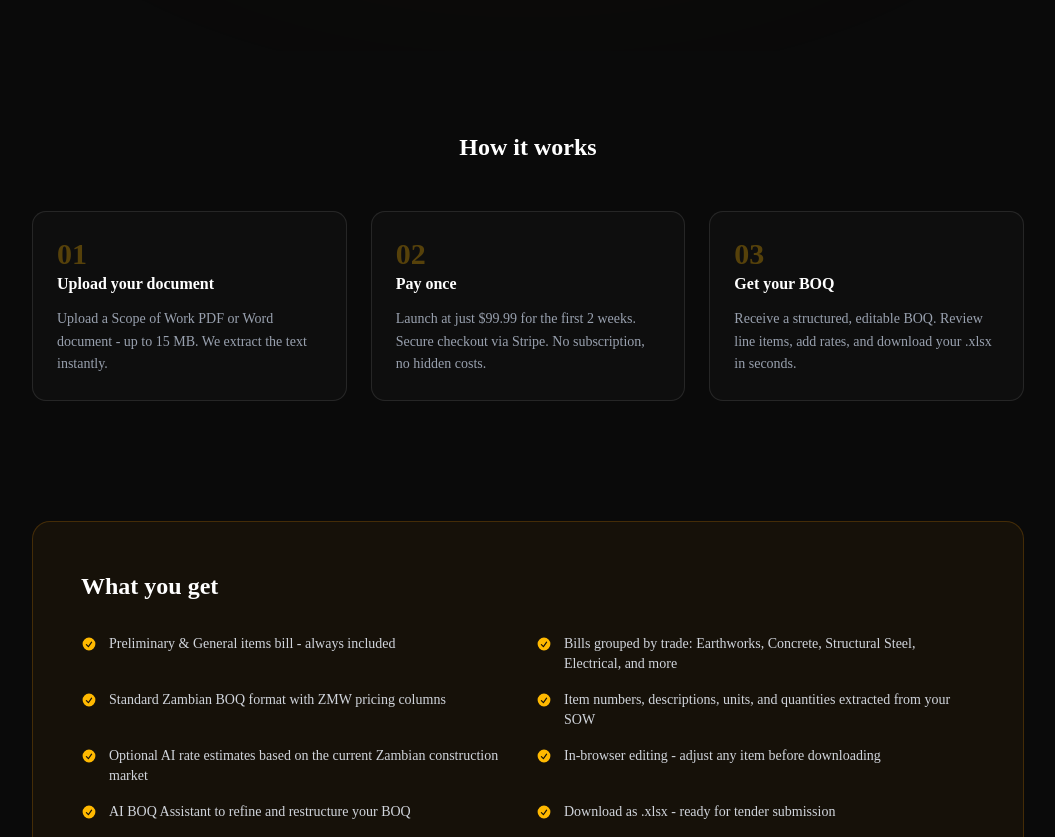
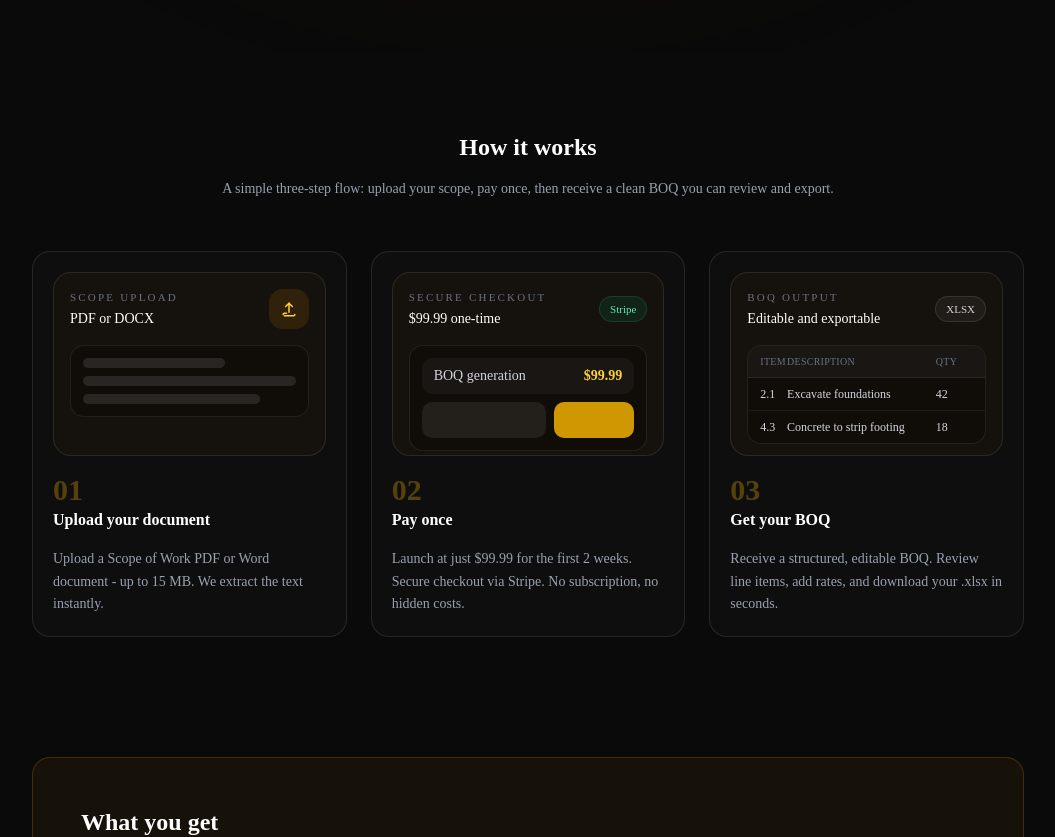
Before and after one commit to dev-thandabantu/boq-generator, a Next.js app: page / in a window 1280 px wide. Shown: the part 740-1577 px from the top of the page, without its empty margins (112-1167 px from the left). Built offline with nearby package versions, Linux system fonts and the light colour scheme; no server answers.

Commit message:
Add step-by-step guide to LandingPage with enhanced visuals and descriptions

```diff
--- a/app/page.tsx
+++ b/app/page.tsx
@@ -1,6 +1,126 @@
 import BrandLogo from "@/components/BrandLogo";
 import Footer from "@/components/Footer";
 import { DEFAULT_PRICE_LABEL } from "@/lib/pricing";
+
+type StepCard = {
+  step: string;
+  title: string;
+  desc: string;
+  visual: "upload" | "checkout" | "boq";
+  href: string;
+};
+
+const howItWorksSteps: StepCard[] = [
+  {
+    step: "01",
+    title: "Upload your document",
+    desc: "Upload a Scope of Work PDF or Word document - up to 15 MB. We extract the text instantly.",
+    visual: "upload",
+    href: "/upload",
+  },
+  {
+    step: "02",
+    title: "Pay once",
+    desc: `Launch at just ${DEFAULT_PRICE_LABEL} for the first 2 weeks. Secure checkout via Stripe. No subscription, no hidden costs.`,
+    visual: "checkout",
+    href: "/upload",
+  },
+  {
+    step: "03",
+    title: "Get your BOQ",
+    desc: "Receive a structured, editable BOQ. Review line items, add rates, and download your .xlsx in seconds.",
+    visual: "boq",
+    href: "/dashboard",
+  },
+];
+
+function StepVisual({ visual, href }: { visual: StepCard["visual"]; href: string }) {
+  const cardClassName =
+    "block h-[184px] rounded-2xl border border-white/10 bg-[#15110c] p-4 transition-all hover:-translate-y-0.5 hover:border-amber-400/30 hover:bg-[#18120d]";
+
+  if (visual === "upload") {
+    return (
+      <a href={href} className={cardClassName}>
+        <div className="flex items-center justify-between">
+          <div>
+            <p className="text-[11px] uppercase tracking-[0.2em] text-gray-500">Scope Upload</p>
+            <p className="mt-1 text-sm font-medium text-white">PDF or DOCX</p>
+          </div>
+          <div className="flex h-10 w-10 items-center justify-center rounded-xl bg-amber-500/12 text-amber-300">
+            <svg className="h-5 w-5" viewBox="0 0 24 24" fill="none" stroke="currentColor" strokeWidth="1.8">
+              <path d="M12 16V5" strokeLinecap="round" />
+              <path d="M8 9l4-4 4 4" strokeLinecap="round" strokeLinejoin="round" />
+              <path d="M5 18.5A1.5 1.5 0 016.5 17H9" strokeLinecap="round" />
+              <path d="M19 18.5A1.5 1.5 0 0117.5 20H6.5" strokeLinecap="round" />
+            </svg>
+          </div>
+        </div>
+        <div className="mt-4 space-y-2 rounded-xl border border-white/8 bg-black/20 p-3">
+          <div className="h-2.5 w-2/3 rounded-full bg-white/10" />
+          <div className="h-2.5 w-full rounded-full bg-white/10" />
+          <div className="h-2.5 w-5/6 rounded-full bg-white/10" />
+        </div>
+      </a>
+    );
+  }
+
+  if (visual === "checkout") {
+    return (
+      <a href={href} className={cardClassName}>
+        <div className="flex items-center justify-between">
+          <div>
+            <p className="text-[11px] uppercase tracking-[0.2em] text-gray-500">Secure Checkout</p>
+            <p className="mt-1 text-sm font-medium text-white">{DEFAULT_PRICE_LABEL} one-time</p>
+          </div>
+          <div className="rounded-full border border-emerald-500/20 bg-emerald-500/10 px-2.5 py-1 text-[11px] text-emerald-300">
+            Stripe
+          </div>
+        </div>
+        <div className="mt-4 rounded-xl border border-white/8 bg-black/20 p-3">
+          <div className="flex items-center justify-between rounded-lg bg-white/[0.04] px-3 py-2 text-sm">
+            <span className="text-gray-300">BOQ generation</span>
+            <span className="font-semibold text-amber-300">{DEFAULT_PRICE_LABEL}</span>
+          </div>
+          <div className="mt-2 flex gap-2">
+            <div className="h-9 flex-1 rounded-lg bg-white/8" />
+            <div className="h-9 w-20 rounded-lg bg-amber-400/80" />
+          </div>
+        </div>
+      </a>
+    );
+  }
+
+  return (
+    <a href={href} className={cardClassName}>
+      <div className="flex items-center justify-between">
+        <div>
+          <p className="text-[11px] uppercase tracking-[0.2em] text-gray-500">BOQ Output</p>
+          <p className="mt-1 text-sm font-medium text-white">Editable and exportable</p>
+        </div>
+        <div className="rounded-full border border-white/10 bg-white/5 px-2.5 py-1 text-[11px] text-gray-300">
+          XLSX
+        </div>
+      </div>
+      <div className="mt-4 overflow-hidden rounded-xl border border-white/8 bg-black/20">
+        <div className="grid grid-cols-[0.18fr_1fr_0.25fr] border-b border-white/8 bg-white/[0.04] px-3 py-2 text-[10px] uppercase tracking-wide text-gray-500">
+          <span>Item</span>
+          <span>Description</span>
+          <span>Qty</span>
+        </div>
+        <div className="grid grid-cols-[0.18fr_1fr_0.25fr] px-3 py-2 text-xs text-gray-300">
+          <span>2.1</span>
+          <span>Excavate foundations</span>
+          <span>42</span>
+        </div>
+        <div className="grid grid-cols-[0.18fr_1fr_0.25fr] border-t border-white/6 px-3 py-2 text-xs text-gray-300">
+          <span>4.3</span>
+          <span>Concrete to strip footing</span>
+          <span>18</span>
+        </div>
+      </div>
+    </a>
+  );
+}
 
 export default function LandingPage() {
   return (
@@ -72,29 +192,19 @@ export default function LandingPage() {
 
         {/* How it works */}
         <section className="max-w-5xl mx-auto px-4 py-20">
-          <h2 className="text-2xl font-bold text-center text-white mb-12">How it works</h2>
+          <div className="max-w-2xl mx-auto text-center mb-12">
+            <h2 className="text-2xl font-bold text-white">How it works</h2>
+            <p className="mt-3 text-sm leading-7 text-gray-400">
+              A simple three-step flow: upload your scope, pay once, then receive a clean BOQ you can review and export.
+            </p>
+          </div>
           <div className="grid grid-cols-1 sm:grid-cols-3 gap-6">
-            {[
-              {
-                step: "01",
-                title: "Upload your document",
-                desc: "Upload a Scope of Work PDF or Word document - up to 15 MB. We extract the text instantly.",
-              },
-              {
-                step: "02",
-                title: "Pay once",
-                desc: "Launch at just $99.99 for the first 2 weeks. Secure checkout via Stripe. No subscription, no hidden costs.",
-              },
-              {
-                step: "03",
-                title: "Get your BOQ",
-                desc: "Receive a structured, editable BOQ. Review line items, add rates, and download your .xlsx in seconds.",
-              },
-            ].map((item) => (
+            {howItWorksSteps.map((item) => (
               <div
                 key={item.step}
-                className="rounded-xl border border-white/10 bg-white/[0.02] p-6 space-y-3"
+                className="rounded-2xl border border-white/10 bg-white/[0.02] p-5 space-y-4"
               >
+                <StepVisual visual={item.visual} href={item.href} />
                 <span className="text-3xl font-bold text-amber-400/30 font-mono">{item.step}</span>
                 <h3 className="font-semibold text-white">{item.title}</h3>
                 <p className="text-sm text-gray-400 leading-relaxed">{item.desc}</p>
```
